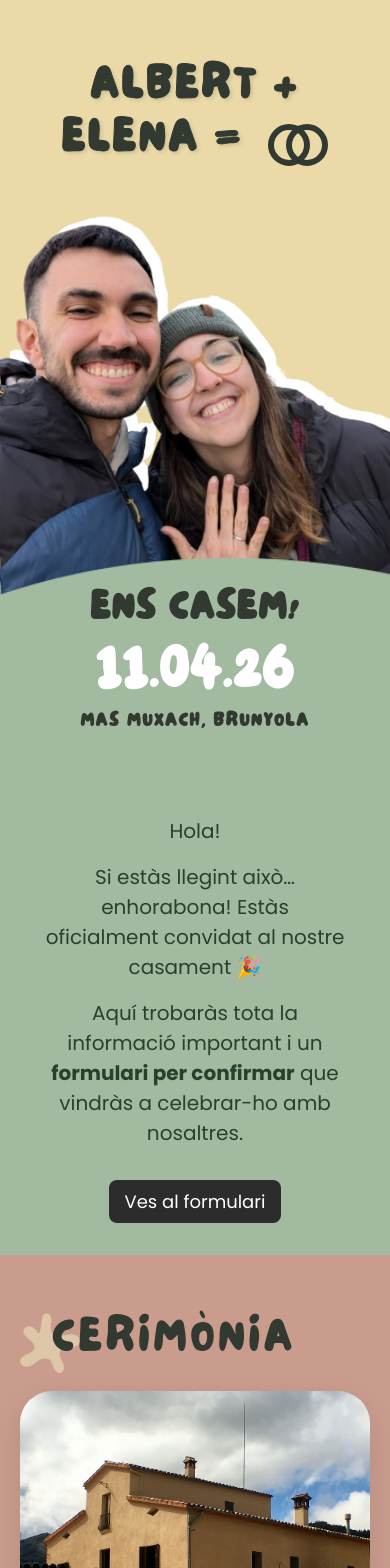
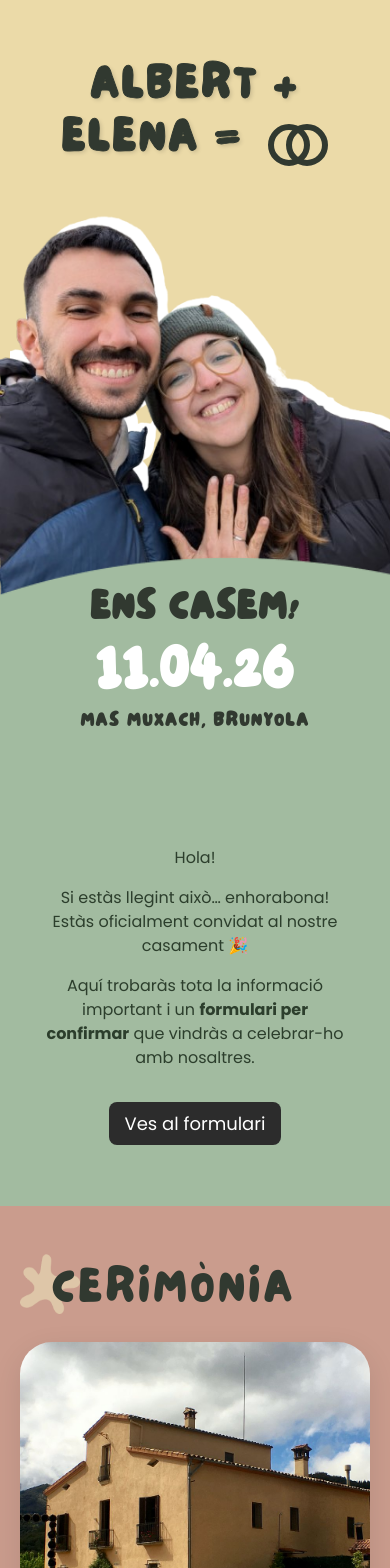
Before and after one commit to AlbertSuarez/albert-elena, a Next.js app: page / in a window 390 px wide. Shown: the top 1568 px of the page. Built offline with nearby package versions, Linux system fonts and the light colour scheme.

Commit message:
Update text sizes for small windows

```diff
--- a/src/components/Accommodation/Accommodation.module.css
+++ b/src/components/Accommodation/Accommodation.module.css
@@ -17,14 +17,16 @@
   margin-bottom: 1.5rem;
 }
 
+.accommodationInfo > p {
+  font-size: 1.1rem;
+}
+
 .accommodationInfo > p:first-of-type {
-  font-size: 1.2rem;
   color: #5A6B5A;
   margin-bottom: 2rem;
 }
 
 .accommodationInfo > p:last-of-type {
-  font-size: 1.1rem;
   color: #7A9F7A;
   margin-top: 2rem;
   font-weight: 600;
@@ -48,12 +50,8 @@
     padding: 2rem;
   }
 
-  .accommodationInfo > p:first-of-type {
-    font-size: 1.1rem;
-  }
-
-  .accommodationInfo > p:last-of-type {
-    font-size: 1rem;
+  .accommodationInfo > p {
+    font-size: 16px;
   }
 
   .accommodationInfo ul {
--- a/src/components/Invitation/Invitation.module.css
+++ b/src/components/Invitation/Invitation.module.css
@@ -28,3 +28,9 @@
   font-size: 20px;
   line-height: 150%;
 }
+
+@media (max-width: 768px) {
+  .invitationContent p {
+    font-size: 16px;
+  }
+}
--- a/src/components/KnowUs/KnowUs.module.css
+++ b/src/components/KnowUs/KnowUs.module.css
@@ -9,6 +9,13 @@
   color: #5A6B5A;
   margin-bottom: 3rem;
   line-height: 1.6;
+}
+
+@media (max-width: 768px) {
+  .knowUsIntro {
+    font-size: 16px;
+    margin-bottom: 2rem;
+  }
 }
 
 .spotifyEmbed {
@@ -28,9 +35,4 @@
   .spotifyEmbed {
     padding: 1rem;
   }
-
-  .knowUsIntro {
-    font-size: 1.1rem;
-    margin-bottom: 2rem;
-  }
 }
--- a/src/components/RSVP/RSVP.module.css
+++ b/src/components/RSVP/RSVP.module.css
@@ -8,6 +8,12 @@
   font-size: 1.2rem;
   margin-bottom: 3rem;
   color: #5A6B5A;
+}
+
+@media (max-width: 768px) {
+  .rsvpIntro {
+    font-size: 16px;
+  }
 }
 
 .rsvpForm {
--- a/src/components/Title/Title.module.css
+++ b/src/components/Title/Title.module.css
@@ -13,15 +13,8 @@
   width: 60px;
   height: 60px;
   position: absolute;
-  margin-bottom: 12px;
+  margin-bottom: 20px;
 }
-
-@media (max-width: 768px) {
-  .icon {
-    margin-bottom: 0;
-  }
-}
-
 
 .title {
   font-family: var(--font-primary);
```
